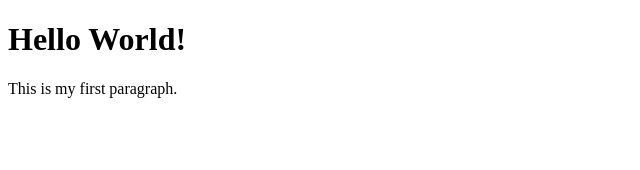
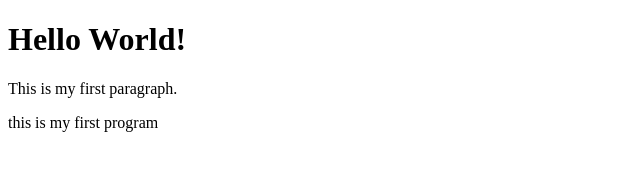
Before and after one commit to 2023ITBSARANYA/my_xx, a plain HTML site: page index.html in a window 1280 px wide. Shown: the whole page, without its empty margins (0-640 px from the left). Drawn offline with Linux system fonts and the light colour scheme.

Commit message:
Added feature-2 file

```diff
--- a/index.html
+++ b/index.html
@@ -7,6 +7,6 @@
 
     <h1>Hello World!</h1>
     <p>This is my first paragraph.</p>
-
+    <p>this is my first program</p>
 </body>
 </html>
```
